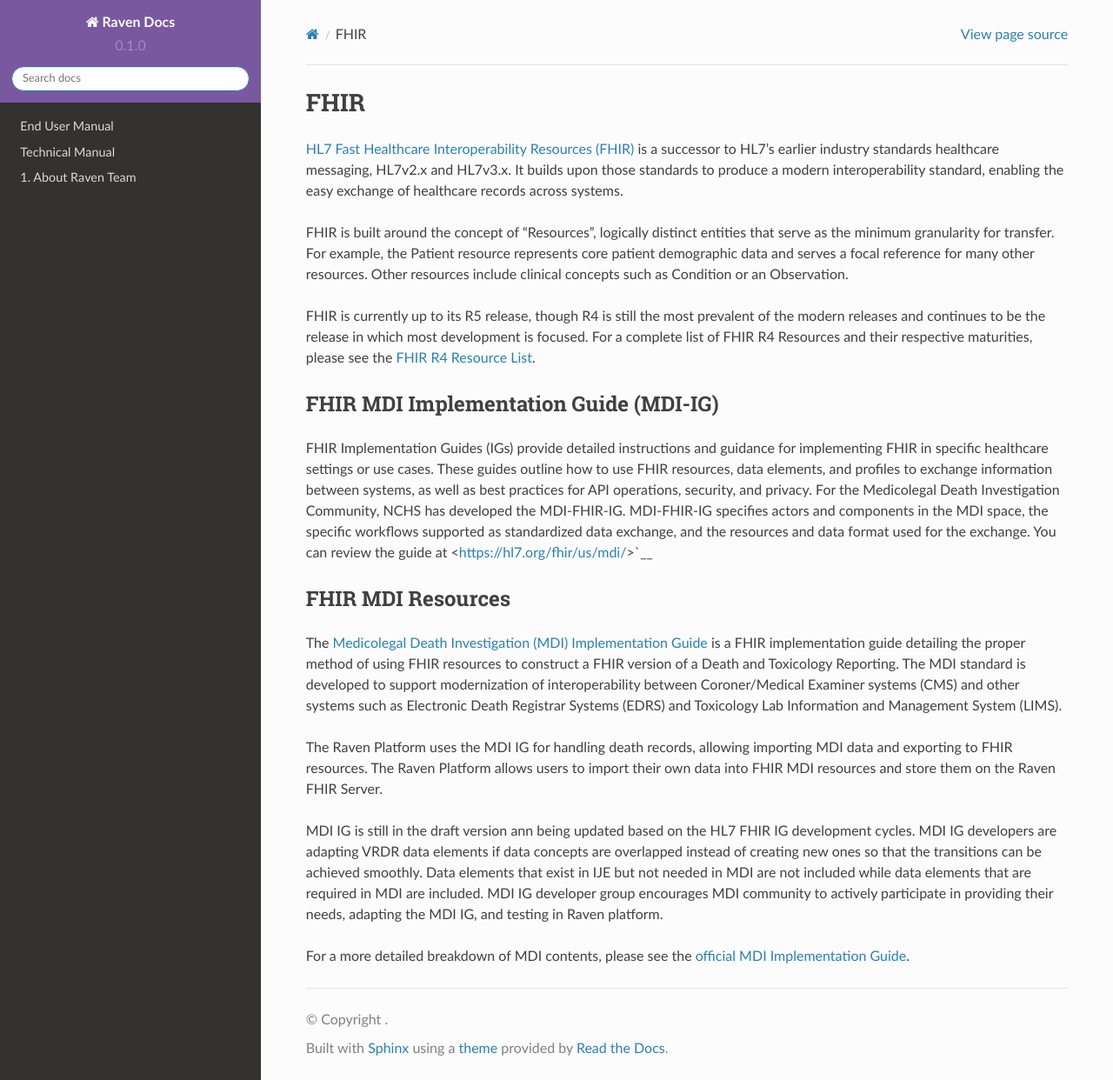
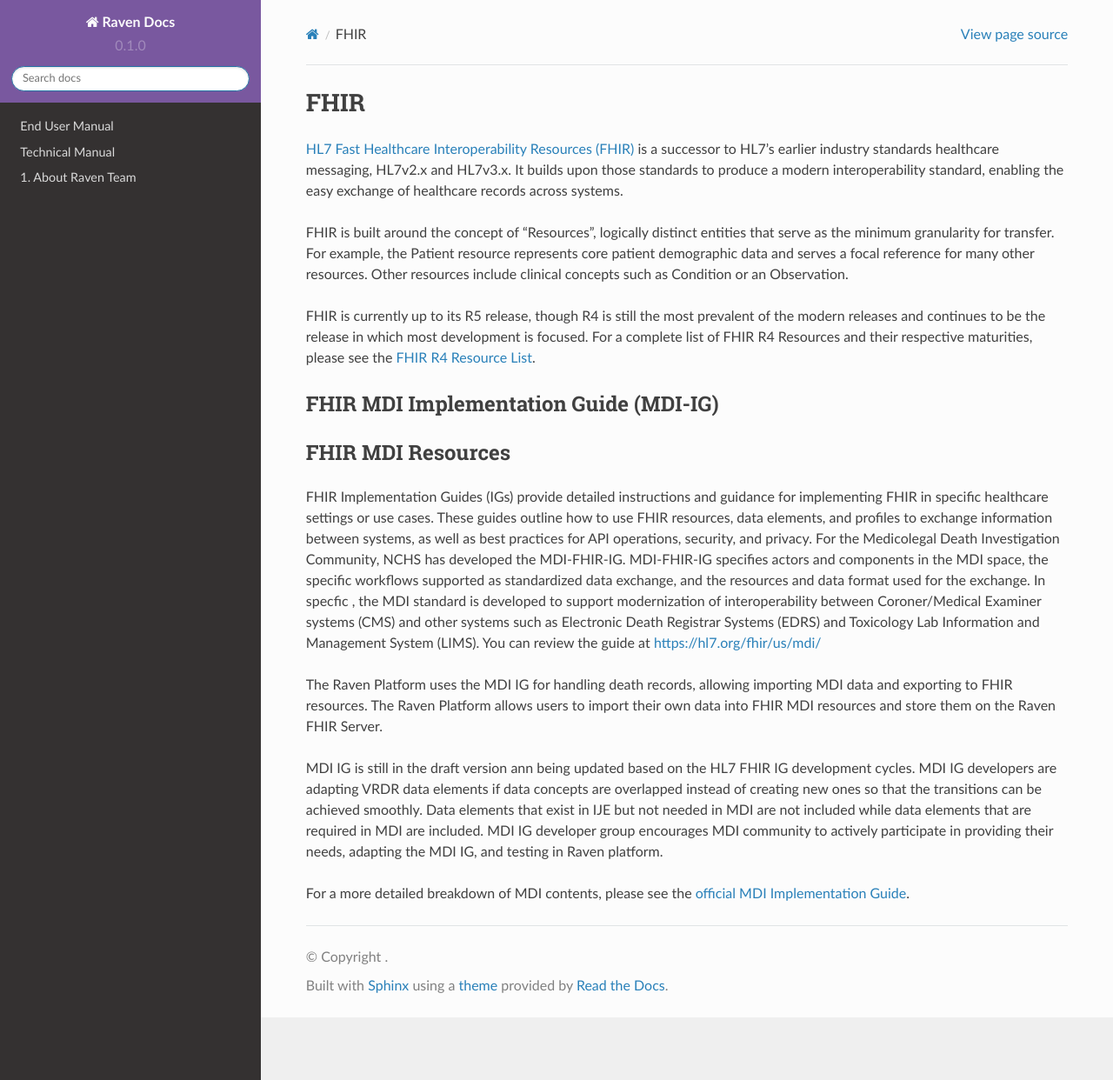
Before and after one commit to MortalityReporting/RavenDocs, a Sphinx documentation site: the page built from docs/source/fhir.rst, in a window 1280 px wide and 1242 px high. Shown: the whole window at 87% size. Built offline with Sphinx 7.4.7 and the Read the Docs theme 2.0.0, drawn with Linux system fonts in a browser that asks for light colours.

Commit message:
Update fhir.rst
Merged formatting

```diff
--- a/docs/source/fhir.rst
+++ b/docs/source/fhir.rst
@@ -32,17 +37,11 @@
 the MDI-FHIR-IG. MDI-FHIR-IG specifies actors and components in the
 MDI space, the specific workflows supported as standardized
 data exchange, and the resources and data format used for the exchange.
-You can review the guide at <https://hl7.org/fhir/us/mdi/>`__
-
-FHIR MDI Resources
-------------------
-
-The `Medicolegal Death Investigation (MDI)
-Implementation Guide <http://build.fhir.org/ig/HL7/fhir-mdi-ig/>`__ is a FHIR
-implementation guide detailing the proper method of using FHIR resources
-to construct a FHIR version of a Death and Toxicology Reporting. The MDI standard is
-developed to support modernization of interoperability between Coroner/Medical Examiner systems (CMS)
-and other systems such as Electronic Death Registrar Systems (EDRS) and Toxicology Lab Information and Management System (LIMS).
+In specfic , the MDI standard is developed to support modernization of
+interoperability between Coroner/Medical Examiner systems (CMS) and
+other systems such as Electronic Death Registrar Systems (EDRS) and
+Toxicology Lab Information and Management System (LIMS).
+You can review the guide at `https://hl7.org/fhir/us/mdi/ <https://hl7.org/fhir/us/mdi/>`__
 
 The Raven Platform uses the MDI IG for handling death
 records, allowing importing MDI data and exporting to FHIR resources.
```
Also changed, not shown: other parts of docs/source/fhir.rst (+5 -0 lines).
